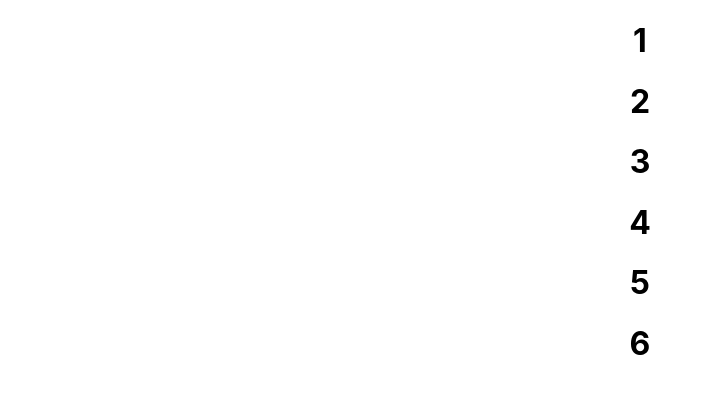
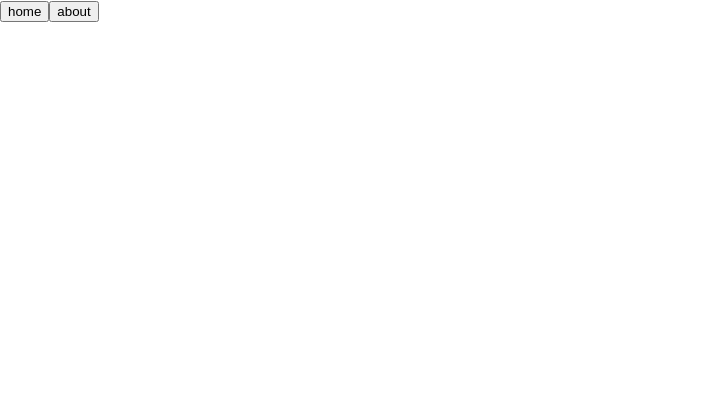
Before and after one commit to ankitchandola/TrainingTask, a React (Create React App) app: page / in a window 1280 px wide. Shown: the top 394 px of the page, without its empty margins (0-713 px from the left). Built offline with nearby package versions, Linux system fonts and the light colour scheme.

Commit message:
can change name values once

```diff
--- a/src/App.js
+++ b/src/App.js
@@ -1,23 +1,18 @@
 import React, { useState } from "react";
 import "./App.css";
+import Task from "./components/Task.js";
+
+//learn axios, dont do stuff in app.js only import
+
+
 
 function App() {
-  const [datafile, setDataFile] = useState([
-    { id: "1", home: "ghar", age: "69" },
-    { id: "2", home: "dusra ghar", age: "70" },
-    { id: "3", home: "tesra ghar", age: "71" },
-    { id: "4", home: "chautha ghar", age: "72" },
-    { id: "5", home: "pachwa ghar", age: "73" },
-    { id: "6", home: "chatwa ghar", age: "74" },
-  ]);
 
-  return (
-    <div className="App">
-      {datafile.map((datainfo) => {
-        return <h1>{datainfo.id}</h1>;
-      })}
-    </div>
-  );
+  return(
+
+    <Task />
+  )
+
 }
 
 export default App;
--- /dev/null
+++ b/src/components/Task.js
@@ -0,0 +1,35 @@
+import React, { useState } from 'react';
+
+function Task() {
+    const [data, setData] = useState([
+        { id: 1, name: "home" },
+        { id: 2, name: "about" }
+      ]);
+
+      console.log("data", data);
+      const handleClick = (id) => {
+        console.log(id);
+        if (id === 1)
+          setData((data) => [
+            ...data,
+            data[0].name = "Home"
+          ]);
+        if (id === 2)
+        setData((data) => [
+            ...data,
+            data[1].name = "About"
+          ]);
+      };
+
+      return (
+        <div>
+          <div>{data.map((item) => (
+            <button  onClick={() => handleClick(item.id)}>
+              {item.name}
+            </button>
+          ))}</div>
+          <div>{data.name}</div>
+        </div>
+      );
+}
+export default Task;
--- a/src/index.js
+++ b/src/index.js
@@ -1,7 +1,9 @@
 import React from "react";
 import ReactDOM from "react-dom";
+import App from "./App.js";
 import "./index.css";
-import App from "./App";
+
+
 
 ReactDOM.render(
   <>
```
